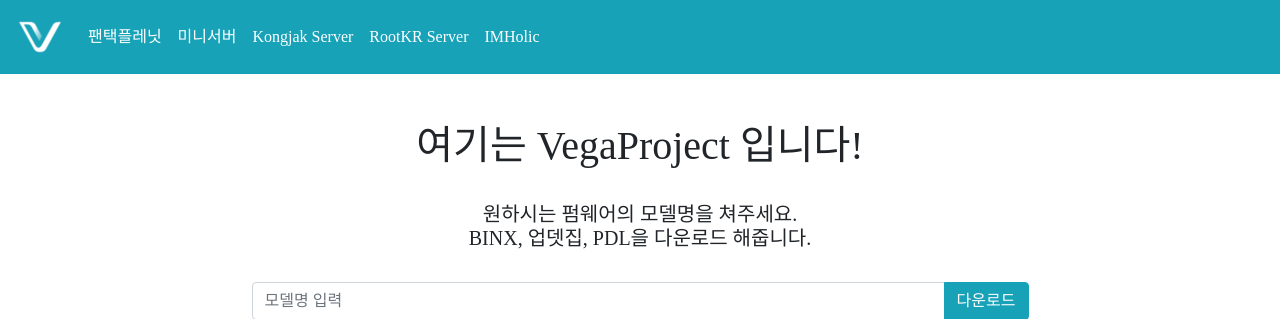
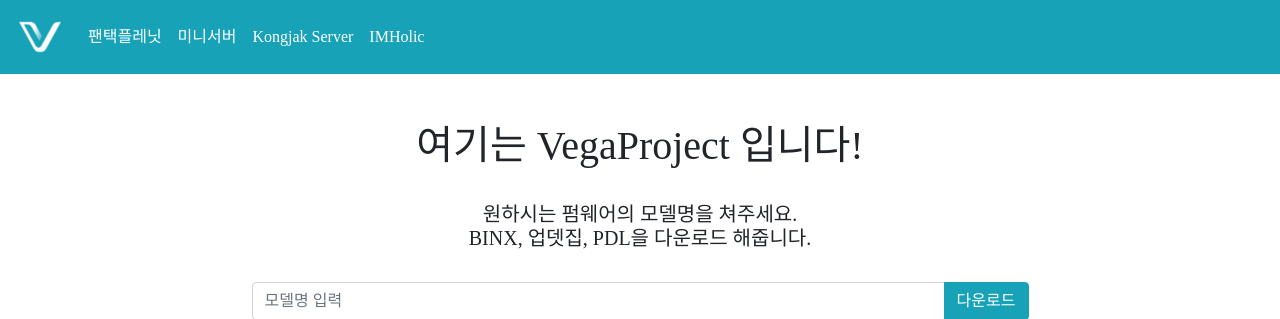
Before and after one commit to minie04/VegaProject, a Flask app: page / in a window 1280 px wide. Shown: the top 319 px of the page. Run offline with Flask 2, Linux system fonts and the light colour scheme; some libraries are stand-ins or nearby versions; some web fonts are replaced.

Commit message:
상단바 수정
iroot 서버가 닫아서 날림.

```diff
--- a/templates/navbar.html
+++ b/templates/navbar.html
@@ -16,9 +16,6 @@
                 <a class="nav-link" href="https://pantech.kongjak.com/" target="_blank">Kongjak Server<span class="sr-only">Kongjak Server</span></a>
             </li>
             <li class="nav-item active">
-                <a class="nav-link" href="http://pantech.iroot.kr/" target="_blank">RootKR Server<span class="sr-only">RootKR Server</span></a>
-            </li>
-            <li class="nav-item active">
                 <a class="nav-link" href="https://imholic.com:8081/webman/index.cgi" target="_blank">IMHolic<span class="sr-only">IMHolic</span></a>
             </li>
         </ul>
```
